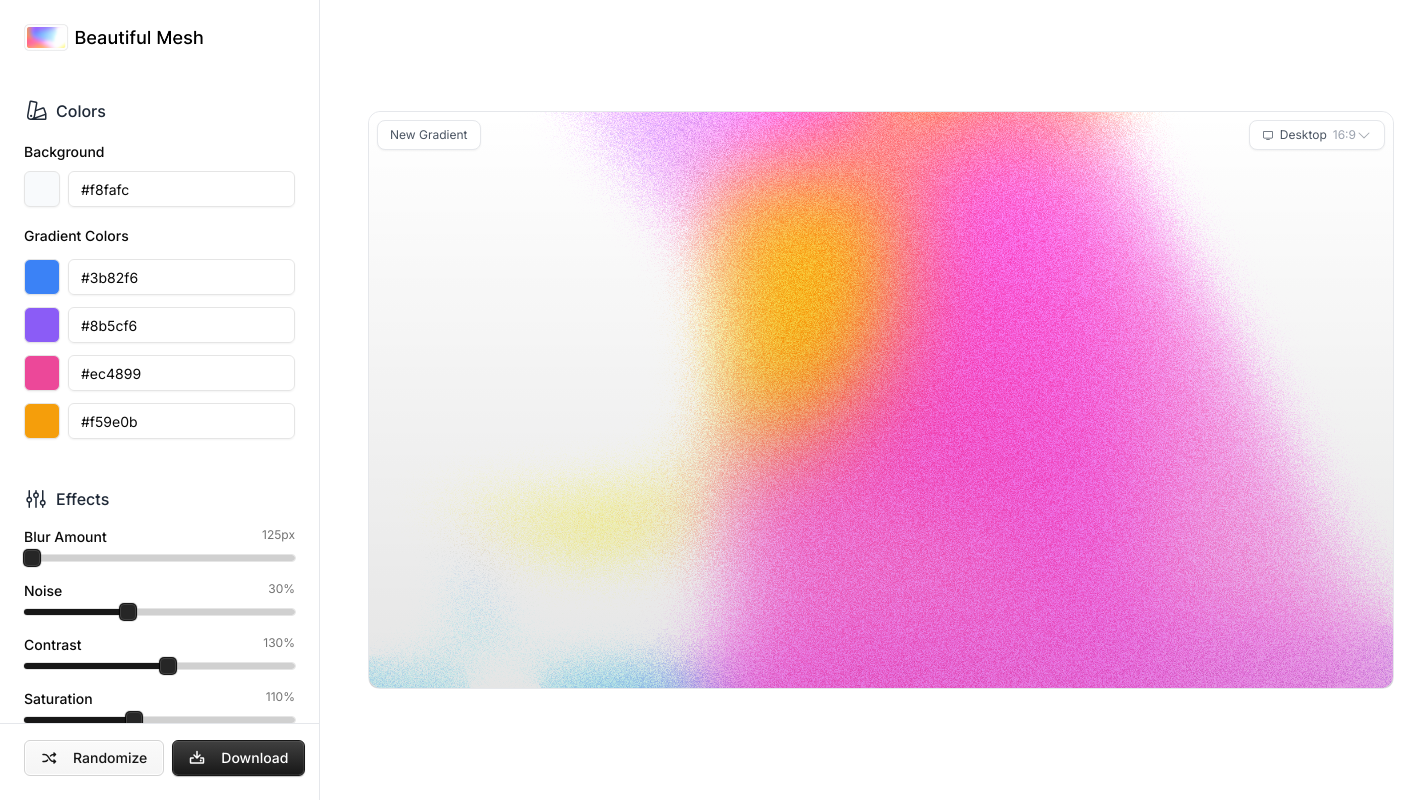
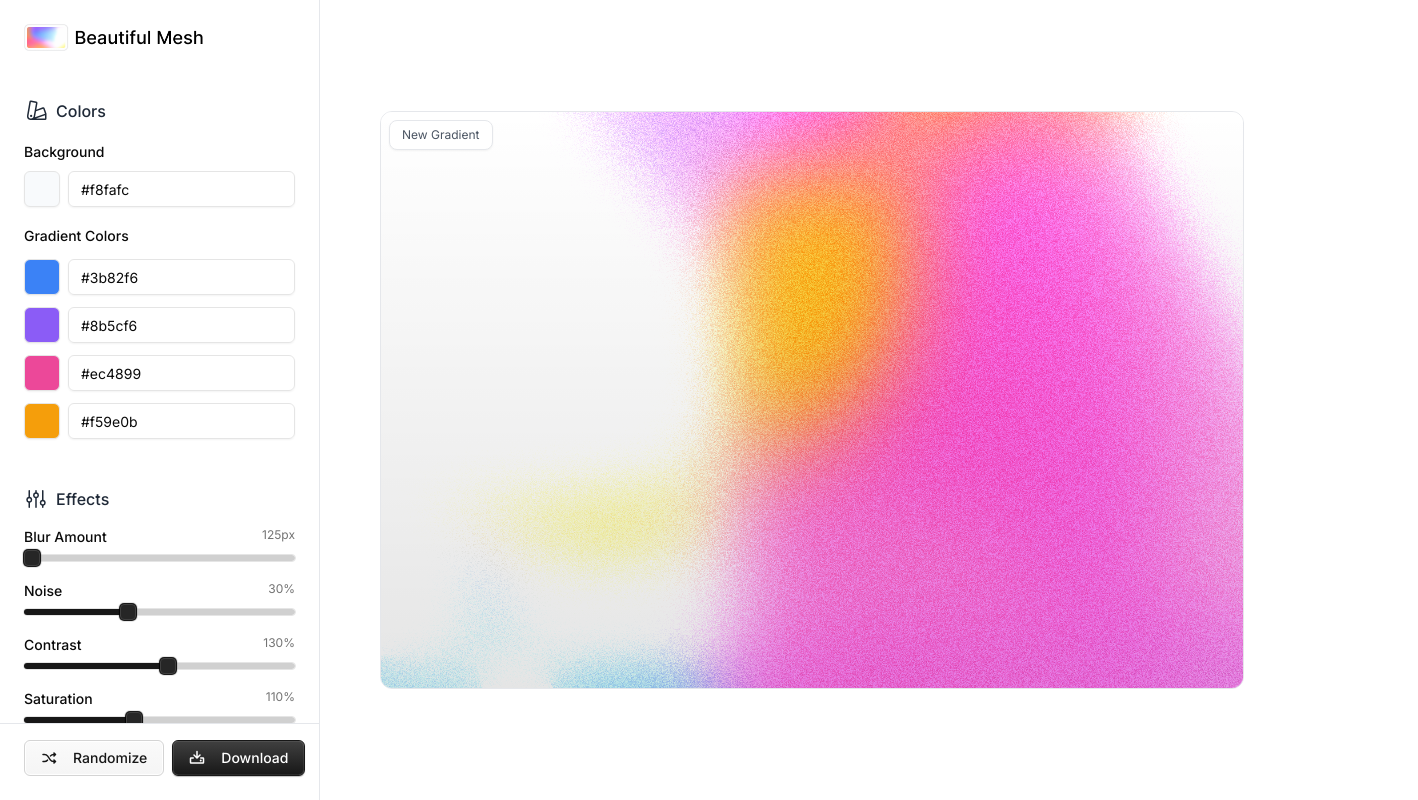
Before and after one commit to anusandhan/mesh-gradients-next, a Next.js app: page / in a window 1280 px wide. Shown: the whole page, 1418 px wide, since content can reach past the window. Built offline with nearby package versions, Linux system fonts and the light colour scheme.

Commit message:
fix: canvas resizing when changing aspect ratio

```diff
--- a/app/GradientGenerator.tsx
+++ b/app/GradientGenerator.tsx
@@ -682,10 +682,11 @@
               <div
                 className="flex-1 flex items-center justify-center p-6"
                 style={{
+                  maxWidth: "calc(100vw - 20rem - 3rem)", // 20rem = w-80 sidebar, 3rem = total horizontal padding (p-6)
                   height: "calc(100vh - 100px)",
                 }}
               >
-                <div className="relative mx-auto bg-white rounded-xl border border-gray-200">
+                <div className="relative mx-auto bg-white rounded-xl border border-gray-200 overflow-hidden">
                   <div
                     className="relative mx-auto"
                     style={{
@@ -697,7 +698,7 @@
                       ref={canvasRef}
                       width={canvasDimensions.width}
                       height={canvasDimensions.height}
-                      className="absolute top-0 left-0 w-full h-full object-contain rounded-xl"
+                      className="absolute top-0 left-0 w-full h-full object-contain rounded-sm"
                     />
                     <div className="absolute inset-0 bg-gradient-to-t from-black/10 to-transparent pointer-events-none rounded-lg" />
 
```
